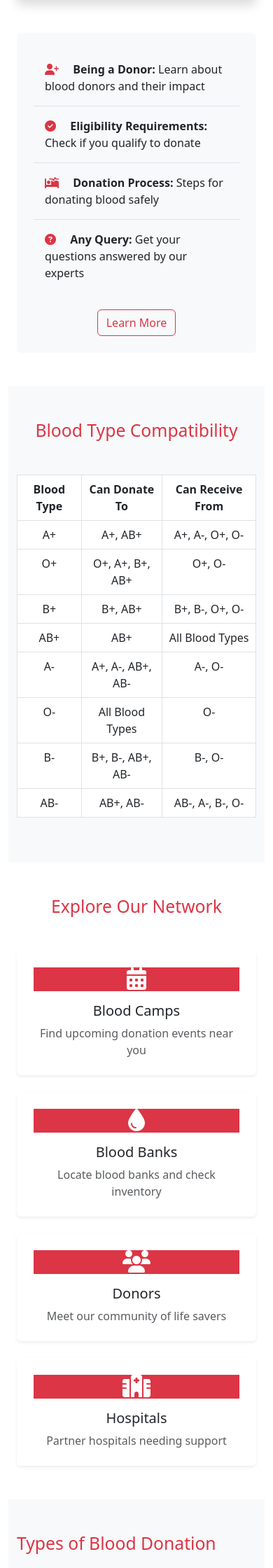
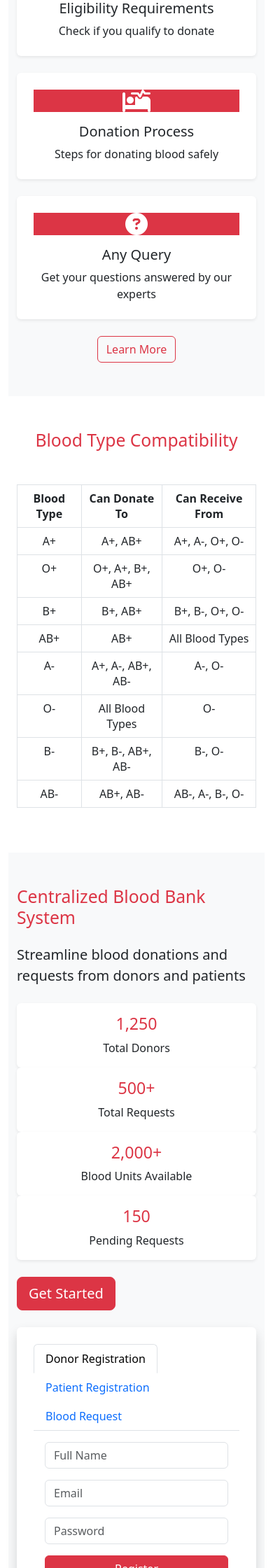
Before and after one commit to divyabhakt24/bloodbank-project, a Django app: template bloodbank/bloodbankapp/templates/home.html in a window 390 px wide. Shown: the part 762-3002 px from the top of the page at 70% size. Run offline with Django 5.2, Linux system fonts and the light colour scheme; the template is opened without the code that fills it, so the values that code supplies are empty.

Commit message:
updating home

```diff
--- a/bloodbank/bloodbank/settings.py
+++ b/bloodbank/bloodbank/settings.py
@@ -83,9 +83,9 @@
 DATABASES = {
     'default': {
         'ENGINE': 'django.db.backends.postgresql',
-        'NAME': 'bloodbankdatab',           # Your PostgreSQL database name bloodbankdb bloodbankdatab
+        'NAME': 'bloodbankdb',           # Your PostgreSQL database name bloodbankdb bloodbankdatab
         'USER': 'bloodbankuser',         # Your PostgreSQL username bloodbankuser
-        'PASSWORD': 'dibiya',      # The password you set earlier bloodbank dibiya
+        'PASSWORD': 'bloodbank',      # The password you set earlier bloodbank dibiya
         'HOST': 'localhost',             # Or 127.0.0.1
         'PORT': '5432',                  # Default PostgreSQL port
     }
--- a/bloodbank/bloodbankapp/templates/home.html
+++ b/bloodbank/bloodbankapp/templates/home.html
@@ -1,127 +1,80 @@
-<!DOCTYPE html>
-<html lang="en">
-<head>
 {% extends 'base.html' %}
 {% load static %}
 
-
-    <meta charset="UTF-8">
-    <meta name="viewport" content="width=device-width, initial-scale=1.0">
-    <meta name="description" content="Blood Bank Management System - Donate blood, save lives">
-    <title>Blood Bank | Save Lives</title>
-    <!-- Bootstrap CSS -->
-    <link href="https://cdn.jsdelivr.net/npm/bootstrap@5.3.0/dist/css/bootstrap.min.css" rel="stylesheet">
-    <!-- Font Awesome -->
-    <link rel="stylesheet" href="https://cdnjs.cloudflare.com/ajax/libs/font-awesome/6.4.0/css/all.min.css">
-    <!-- Custom CSS -->
-    <link rel="stylesheet" href="{% static 'css/styles.css' %}">
-</head>
-<body>
-<script src="{% static 'js/script.js' %}"></script>
-    <!-- Navigation Bar -->
-<!--    <nav class="navbar navbar-expand-lg navbar-dark bg-danger sticky-top">-->
-<!--        <div class="container">-->
-<!--            <a class="navbar-brand fw-bold" href="{% url 'home' %}">-->
-<!--                <i class="fas fa-heartbeat me-2"></i>BloodBank-->
-<!--            </a>-->
-<!--            <button class="navbar-toggler" type="button" data-bs-toggle="collapse" data-bs-target="#navbarNav"-->
-<!--                    aria-controls="navbarNav" aria-expanded="false" aria-label="Toggle navigation">-->
-<!--                <span class="navbar-toggler-icon"></span>-->
-<!--            </button>-->
-<!--            <div class="collapse navbar-collapse" id="navbarNav">-->
-<!--                <ul class="navbar-nav ms-auto">-->
-<!--                    <li class="nav-item"><a class="nav-link active" href="{% url 'home' %}">Home</a></li>-->
-<!--                    <li class="nav-item"><a class="nav-link" href="#">About</a></li>-->
-<!--                    <li class="nav-item"><a class="nav-link" href="#">Contact</a></li>-->
-<!--                    <li class="nav-item"><a class="nav-link btn btn-light text-danger fw-bold ms-2"-->
-<!--                                           href="{% url 'donate' %}">Donate Now</a></li>-->
-<!--                </ul>-->
-<!--            </div>-->
-<!--        </div>-->
-<!--    </nav>-->
 {% block title %}Home | Blood Bank{% endblock %}
 
 {% block content %}
-    <!-- Hero Carousel -->
-    <div id="heroCarousel" class="carousel slide" data-bs-ride="carousel">
-        <div class="carousel-inner">
-            <div class="carousel-item active">
-                <div class="hero-banner d-flex align-items-center justify-content-center text-center">
-                    <div class="hero-overlay"></div>
-                    <div class="container position-relative z-index-1">
-                        <h1 class="display-3 fw-bold mb-4">TO GIVE IS HUMAN</h1>
-                        <p class="lead  mb-5">One blood donation can save up to three lives.</p>
-                        <a href="{% url 'donate' %}" class="btn btn-warning btn-lg px-4">Donate Now</a>
+    <!-- Hero Section -->
+    <section class="hero-section text-center py-5 bg-danger text-white">
+        <div class="container">
+            <h1 class="display-4 fw-bold mb-3">Your Blood Matters</h1>
+            <p class="lead mb-4">Join our mission to save lives today.</p>
+            <a href="{% url 'donate' %}" class="btn btn-light btn-lg px-4 fw-bold">Become a Hero</a>
+        </div>
+    </section>
+
+    <!-- Blood Donation Info Section -->
+    <section class="py-5 bg-light">
+        <div class="container">
+            <h2 class="text-center text-danger mb-5">Want to Know About Blood Donation?</h2>
+            <div class="row g-4">
+                <div class="col-md-6 col-lg-3">
+                    <div class="card h-100 border-0 shadow-sm">
+                        <div class="card-body text-center p-4">
+                            <div class="icon-circle bg-danger mb-3 mx-auto">
+                                <i class="fas fa-user-plus fa-2x text-white"></i>
+                            </div>
+                            <h5 class="card-title">Being a Donor</h5>
+                            <p class="card-text">Learn about blood donors and their impact</p>
                         </div>
                     </div>
                 </div>
-            <div class="carousel-item">
-                <div class="hero-banner d-flex align-items-center justify-content-center text-center">
-                    <div class="hero-overlay"></div>
-                    <div class="container position-relative z-index-1">
-                        <h1 class="display-3 fw-bold  mb-4">Your Blood Matters</h1>
-                        <p class="lead  mb-5">Join our mission to save lives today.</p>
-                        <a href="{% url 'donate' %}" class="btn btn-light btn-lg px-4">Become a Hero</a>
+                <div class="col-md-6 col-lg-3">
+                    <div class="card h-100 border-0 shadow-sm">
+                        <div class="card-body text-center p-4">
+                            <div class="icon-circle bg-danger mb-3 mx-auto">
+                                <i class="fas fa-check-circle fa-2x text-white"></i>
+                            </div>
+                            <h5 class="card-title">Eligibility Requirements</h5>
+                            <p class="card-text">Check if you qualify to donate</p>
+                        </div>
+                    </div>
+                </div>
+                <div class="col-md-6 col-lg-3">
+                    <div class="card h-100 border-0 shadow-sm">
+                        <div class="card-body text-center p-4">
+                            <div class="icon-circle bg-danger mb-3 mx-auto">
+                                <i class="fas fa-procedures fa-2x text-white"></i>
+                            </div>
+                            <h5 class="card-title">Donation Process</h5>
+                            <p class="card-text">Steps for donating blood safely</p>
+                        </div>
+                    </div>
+                </div>
+                <div class="col-md-6 col-lg-3">
+                    <div class="card h-100 border-0 shadow-sm">
+                        <div class="card-body text-center p-4">
+                            <div class="icon-circle bg-danger mb-3 mx-auto">
+                                <i class="fas fa-question-circle fa-2x text-white"></i>
+                            </div>
+                            <h5 class="card-title">Any Query</h5>
+                            <p class="card-text">Get your questions answered by our experts</p>
                         </div>
                     </div>
                 </div>
             </div>
-        <button class="carousel-control-prev" type="button" data-bs-target="#heroCarousel" data-bs-slide="prev">
-            <span class="carousel-control-prev-icon" aria-hidden="true"></span>
-            <span class="visually-hidden">Previous</span>
-        </button>
-        <button class="carousel-control-next" type="button" data-bs-target="#heroCarousel" data-bs-slide="next">
-            <span class="carousel-control-next-icon" aria-hidden="true"></span>
-            <span class="visually-hidden">Next</span>
-        </button>
-    </div>
-
-    <!-- Main Content -->
-    <main class="container-fluid px-0">
-        <!-- Info Section -->
-        <section class="py-5 bg-white">
-            <div class="container">
-                <h2 class="text-center text-danger mb-5">Want to Know About Blood Donation?</h2>
-                <div class="row align-items-center g-5">
-                    <div class="col-lg-6">
-                        <img src="{% static 'images/blood-donation.png' %}" alt="Blood donation process"
-                             class="img-fluid rounded shadow">
-                    </div>
-                    <div class="col-lg-6">
-                        <div class="card border-0 bg-light">
-                            <div class="card-body p-4">
-                                <ul class="list-group list-group-flush">
-                                    <li class="list-group-item bg-transparent border-bottom py-3">
-                                        <i class="fas fa-user-plus text-danger me-3"></i>
-                                        <strong>Being a Donor:</strong> Learn about blood donors and their impact
-                                    </li>
-                                    <li class="list-group-item bg-transparent border-bottom py-3">
-                                        <i class="fas fa-check-circle text-danger me-3"></i>
-                                        <strong>Eligibility Requirements:</strong> Check if you qualify to donate
-                                    </li>
-                                    <li class="list-group-item bg-transparent border-bottom py-3">
-                                        <i class="fas fa-procedures text-danger me-3"></i>
-                                        <strong>Donation Process:</strong> Steps for donating blood safely
-                                    </li>
-                                    <li class="list-group-item bg-transparent py-3">
-                                        <i class="fas fa-question-circle text-danger me-3"></i>
-                                        <strong>Any Query:</strong> Get your questions answered by our experts
-                                    </li>
-                                </ul>
             <div class="text-center mt-4">
                 <a href="#" class="btn btn-outline-danger">Learn More</a>
             </div>
         </div>
-                        </div>
-                    </div>
-                </div>
-            </div>
     </section>
 
-        <!-- Blood Compatibility Section -->
-        <section class="py-5 bg-light">
+    <!-- Blood Type Compatibility Section -->
+    <section class="py-5 bg-white">
         <div class="container">
             <h2 class="text-center text-danger mb-5">Blood Type Compatibility</h2>
+            <div class="row justify-content-center">
+                <div class="col-lg-8">
                     <div class="table-responsive">
                         <table class="table table-bordered table-hover text-center">
                             <thead class="bg-danger text-white">
@@ -131,7 +84,7 @@
                                     <th>Can Receive From</th>
                                 </tr>
                             </thead>
-                        <tbody class="bg-white">
+                            <tbody>
                                 <tr><td>A+</td><td>A+, AB+</td><td>A+, A-, O+, O-</td></tr>
                                 <tr><td>O+</td><td>O+, A+, B+, AB+</td><td>O+, O-</td></tr>
                                 <tr><td>B+</td><td>B+, AB+</td><td>B+, B-, O+, O-</td></tr>
@@ -144,9 +97,141 @@
                         </table>
                     </div>
                 </div>
+            </div>
+        </div>
     </section>
 
-        <!-- Quick Links Section -->
+    <!-- Centralized Blood Bank System Section -->
+    <section class="py-5 bg-light">
+        <div class="container">
+            <div class="row align-items-center">
+                <div class="col-lg-6 mb-4 mb-lg-0">
+                    <h2 class="text-danger mb-4">Centralized Blood Bank System</h2>
+                    <p class="lead mb-4">Streamline blood donations and requests from donors and patients</p>
+                    <div class="stats-grid mb-4">
+                        <div class="stat-item bg-white p-3 text-center rounded shadow-sm">
+                            <h3 class="text-danger">1,250</h3>
+                            <p class="mb-0">Total Donors</p>
+                        </div>
+                        <div class="stat-item bg-white p-3 text-center rounded shadow-sm">
+                            <h3 class="text-danger">500+</h3>
+                            <p class="mb-0">Total Requests</p>
+                        </div>
+                        <div class="stat-item bg-white p-3 text-center rounded shadow-sm">
+                            <h3 class="text-danger">2,000+</h3>
+                            <p class="mb-0">Blood Units Available</p>
+                        </div>
+                        <div class="stat-item bg-white p-3 text-center rounded shadow-sm">
+                            <h3 class="text-danger">150</h3>
+                            <p class="mb-0">Pending Requests</p>
+                        </div>
+                    </div>
+                    <a href="#" class="btn btn-danger btn-lg">Get Started</a>
+                </div>
+                <div class="col-lg-6">
+                    <div class="card border-0 shadow">
+                        <div class="card-body p-4">
+                            <ul class="nav nav-tabs" id="bloodBankTabs" role="tablist">
+                                <li class="nav-item" role="presentation">
+                                    <button class="nav-link active" id="donor-tab" data-bs-toggle="tab" data-bs-target="#donor" type="button" role="tab">Donor Registration</button>
+                                </li>
+                                <li class="nav-item" role="presentation">
+                                    <button class="nav-link" id="patient-tab" data-bs-toggle="tab" data-bs-target="#patient" type="button" role="tab">Patient Registration</button>
+                                </li>
+                                <li class="nav-item" role="presentation">
+                                    <button class="nav-link" id="request-tab" data-bs-toggle="tab" data-bs-target="#request" type="button" role="tab">Blood Request</button>
+                                </li>
+                            </ul>
+                            <div class="tab-content p-3" id="bloodBankTabsContent">
+                                <div class="tab-pane fade show active" id="donor" role="tabpanel">
+                                    <form>
+                                        <div class="mb-3">
+                                            <input type="text" class="form-control" placeholder="Full Name">
+                                        </div>
+                                        <div class="mb-3">
+                                            <input type="email" class="form-control" placeholder="Email">
+                                        </div>
+                                        <div class="mb-3">
+                                            <input type="password" class="form-control" placeholder="Password">
+                                        </div>
+                                        <button type="submit" class="btn btn-danger w-100">Register</button>
+                                    </form>
+                                </div>
+                                <div class="tab-pane fade" id="patient" role="tabpanel">
+                                    <form>
+                                        <div class="mb-3">
+                                            <input type="text" class="form-control" placeholder="Full Name">
+                                        </div>
+                                        <div class="mb-3">
+                                            <input type="email" class="form-control" placeholder="Email">
+                                        </div>
+                                        <div class="mb-3">
+                                            <select class="form-select">
+                                                <option selected>Blood Type Needed</option>
+                                                <option>A+</option>
+                                                <option>A-</option>
+                                                <option>B+</option>
+                                                <option>B-</option>
+                                                <option>AB+</option>
+                                                <option>AB-</option>
+                                                <option>O+</option>
+                                                <option>O-</option>
+                                            </select>
+                                        </div>
+                                        <button type="submit" class="btn btn-danger w-100">Register</button>
+                                    </form>
+                                </div>
+                                <div class="tab-pane fade" id="request" role="tabpanel">
+                                    <form>
+                                        <div class="mb-3">
+                                            <input type="text" class="form-control" placeholder="Patient Name">
+                                        </div>
+                                        <div class="mb-3">
+                                            <select class="form-select">
+                                                <option selected>Blood Type</option>
+                                                <option>A+</option>
+                                                <option>A-</option>
+                                                <option>B+</option>
+                                                <option>B-</option>
+                                                <option>AB+</option>
+                                                <option>AB-</option>
+                                                <option>O+</option>
+                                                <option>O-</option>
+                                            </select>
+                                        </div>
+                                        <div class="mb-3">
+                                            <select class="form-select">
+                                                <option selected>Priority</option>
+                                                <option>Emergency</option>
+                                                <option>High</option>
+                                                <option>Medium</option>
+                                                <option>Low</option>
+                                            </select>
+                                        </div>
+                                        <div class="mb-3">
+                                            <select class="form-select">
+                                                <option selected>Units Required</option>
+                                                <option>1</option>
+                                                <option>2</option>
+                                                <option>3</option>
+                                                <option>4+</option>
+                                            </select>
+                                        </div>
+                                        <div class="mb-3">
+                                            <input type="date" class="form-control" placeholder="When Required">
+                                        </div>
+                                        <button type="submit" class="btn btn-danger w-100">Submit</button>
+                                    </form>
+                                </div>
+                            </div>
+                        </div>
+                    </div>
+                </div>
+            </div>
+        </div>
+    </section>
+
+    <!-- Explore Our Network Section (Your requested section) -->
     <section class="py-5 bg-white">
         <div class="container">
             <h2 class="text-center text-danger mb-5">Explore Our Network</h2>
@@ -249,104 +334,4 @@
             </div>
         </div>
     </section>
-
-        <!-- Donor Showcase -->
-        <section class="py-5 bg-white">
-            <div class="container">
-                <h2 class="text-center text-danger mb-5">Our Top Life Savers</h2>
-                <div class="row g-4">
-                    {% for donor in top_donors %}
-                    <div class="col-md-6 col-lg-3">
-                        <div class="card border-0 shadow-sm h-100">
-                            <div class="card-body text-center p-4">
-                                <div class="donor-badge bg-danger text-white rounded-circle mx-auto mb-3">
-                                    <i class="fas fa-heart fa-2x"></i>
-                                </div>
-                                <h5 class="card-title">{{ donor.user.get_full_name }}</h5>
-                                <p class="text-danger mb-1">
-                                    <strong>Blood Group:</strong> {{ donor.blood_type }}
-                                </p>
-                                <p class="mb-1">
-                                    <strong>Donations:</strong> {{ donor.total_donations }}
-                                </p>
-                                <p class="mb-3">
-                                    <strong>Last Donation:</strong> {{ donor.last_donation_date|date:"M d, Y" }}
-                                </p>
-                                <a href="#" class="btn btn-sm btn-outline-danger">View Profile</a>
-                            </div>
-                        </div>
-                    </div>
-                    {% endfor %}
-                </div>
-                <div class="text-center mt-4">
-                    <a href="{% url 'donors_list' %}" class="btn btn-danger">View All Donors</a>
-                </div>
-            </div>
-        </section>
-    </main>
 {% endblock %}
-    <!-- Footer -->
-<!--    <footer class="bg-dark text-white pt-5 pb-4">-->
-<!--        <div class="container">-->
-<!--            <div class="row g-4">-->
-<!--                <div class="col-lg-3 col-md-6">-->
-<!--                    <h5 class="text-uppercase mb-4">Looking for Blood</h5>-->
-<!--                    <ul class="list-unstyled">-->
-<!--                        <li class="mb-2"><a href="#" class="text-white-50">Blood Availability</a></li>-->
-<!--                        <li class="mb-2"><a href="#" class="text-white-50">Blood Bank Directory</a></li>-->
-<!--                        <li class="mb-2"><a href="#" class="text-white-50">Emergency Requests</a></li>-->
-
-<!--                    </ul>-->
-<!--                </div>-->
-<!--                <div class="col-lg-3 col-md-6">-->
-<!--                    <h5 class="text-uppercase mb-4">Want to Donate</h5>-->
-<!--                    <ul class="list-unstyled">-->
-<!--                        <li class="mb-2"><a href="#" class="text-white-50">Blood Donation Camps</a></li>-->
-<!--                        <li class="mb-2"><a href="#" class="text-white-50">Donor Login</a></li>-->
-<!--                        <li class="mb-2"><a href="#" class="text-white-50">About Blood Donation</a></li>-->
-<!--                        <li><a href="#" class="text-white-50">Register VBD Camp</a></li>-->
-<!--                    </ul>-->
-<!--                </div>-->
-<!--                <div class="col-lg-3 col-md-6">-->
-<!--                    <h5 class="text-uppercase mb-4">Blood Banks</h5>-->
-<!--                    <ul class="list-unstyled">-->
-<!--                        <li class="mb-2"><a href="#" class="text-white-50">Bank Login</a></li>-->
-<!--                        <li class="mb-2"><a href="#" class="text-white-50">Add your Blood Bank</a></li>-->
-<!--                        <li class="mb-2"><a href="#" class="text-white-50">Inventory Management</a></li>-->
-<!--                        <li><a href="#" class="text-white-50">Bank Registration</a></li>-->
-<!--                    </ul>-->
-<!--                </div>-->
-<!--                <div class="col-lg-3 col-md-6">-->
-<!--                    <h5 class="text-uppercase mb-4">About Us</h5>-->
-<!--                    <ul class="list-unstyled">-->
-<!--                        <li class="mb-2"><a href="#" class="text-white-50">Our Mission</a></li>-->
-<!--                        <li class="mb-2"><a href="#" class="text-white-50">FAQs</a></li>-->
-<!--                        <li class="mb-2"><a href="#" class="text-white-50">Gallery</a></li>-->
-<!--                        <li class="mb-2"><a href="#" class="text-white-50">Contact Us</a></li>-->
-<!--                        <li><a href="#" class="text-white-50">Privacy Policy</a></li>-->
-<!--                    </ul>-->
-<!--                </div>-->
-<!--            </div>-->
-<!--            <hr class="my-4 bg-secondary">-->
-<!--            <div class="row align-items-center">-->
-<!--                <div class="col-md-6 text-center text-md-start">-->
-<!--                    <p class="mb-0">&copy; 2025 BloodBank. All rights reserved.</p>-->
-<!--                </div>-->
-<!--                <div class="col-md-6 text-center text-md-end">-->
-<!--                    <div class="social-icons">-->
-<!--                        <a href="#" class="text-white me-3"><i class="fab fa-facebook-f"></i></a>-->
-<!--                        <a href="#" class="text-white me-3"><i class="fab fa-twitter"></i></a>-->
-<!--                        <a href="#" class="text-white me-3"><i class="fab fa-instagram"></i></a>-->
-<!--                        <a href="#" class="text-white"><i class="fab fa-linkedin-in"></i></a>-->
-<!--                    </div>-->
-<!--                </div>-->
-<!--            </div>-->
-<!--        </div>-->
-<!--    </footer>-->
-
-    <!-- Bootstrap JS -->
-    <script src="https://cdn.jsdelivr.net/npm/bootstrap@5.3.0/dist/js/bootstrap.bundle.min.js"></script>
-    <!-- Custom JS -->
-    <script src="{% static 'js/script.js' %}"></script>
-</body>
-</html>
```
Also changed, not shown: bloodbank/static/css/style.css (+58 -0 lines). Lines whose indentation alone changed are shown as unchanged.
